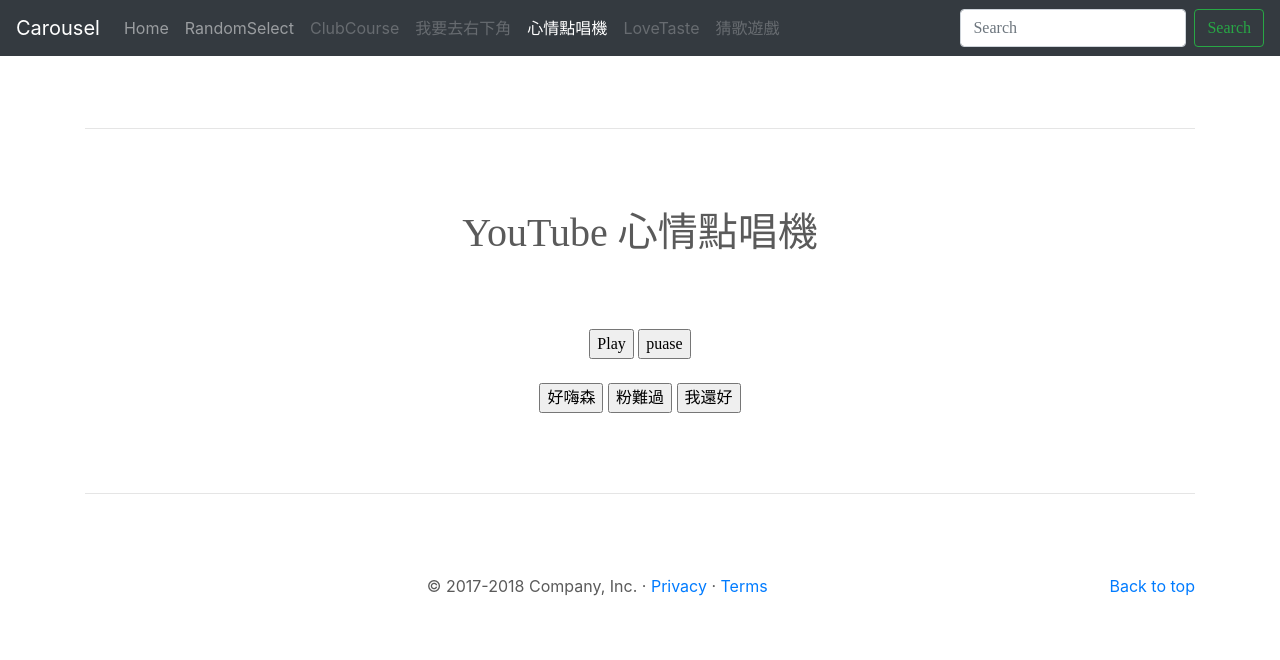
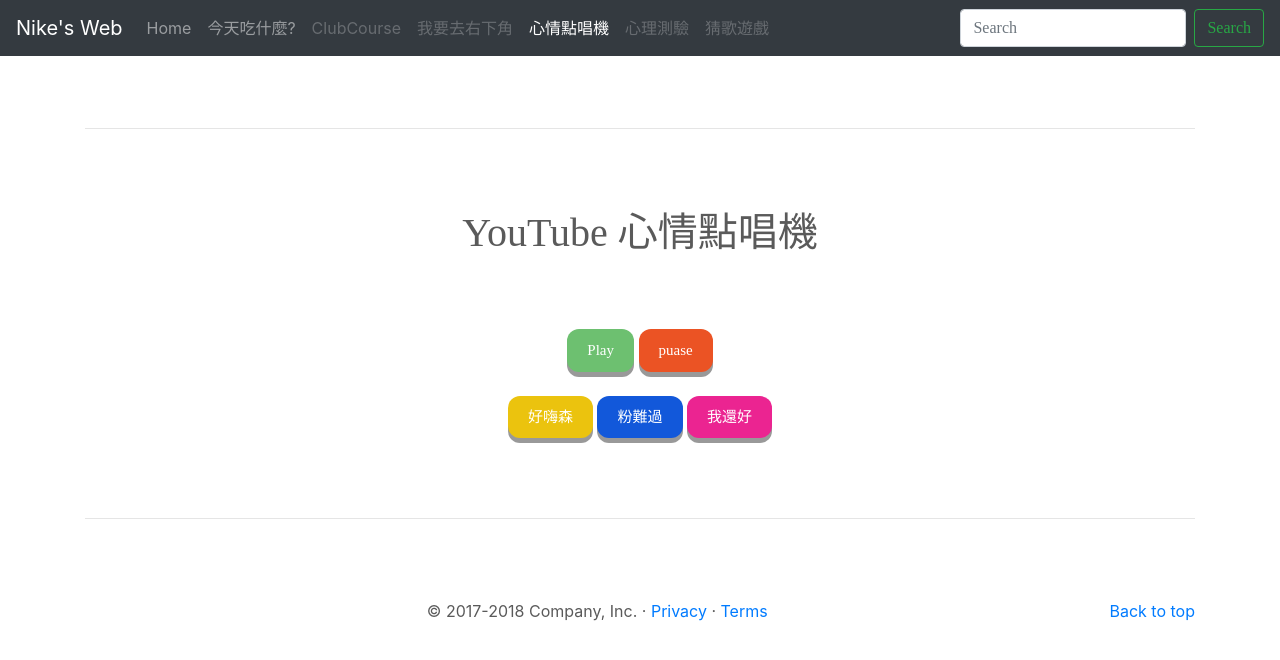
Before and after one commit to naiqi-97/finalProject, a plain HTML site: page ytplayer.html in a window 1280 px wide. Drawn offline with nearby package versions, Linux system fonts and the light colour scheme.

Commit message:
second commit

```diff
--- a/RPG/main.js
+++ b/RPG/main.js
@@ -31,7 +31,7 @@
 });
 
 $(document).keydown(function(event){
-    console.log(event);
+    //console.log(event);
     let targetImgMainX, targetImgMainY,  targetBlock, cutImagePositionX;
     event.preventDefault();
 
--- a/Youtube/main.js
+++ b/Youtube/main.js
@@ -1,7 +1,7 @@
 var player;
 var currentPlay = 0;
 var playList = happyPlayList;
-
+var playTime = happyplayTime;
 function onYouTubeIframeAPIReady(){
 
     player = new YT.Player("player",{
@@ -26,6 +26,7 @@
 function onPlayerReady(event){
     $("#happyButton").click(function(){
         playList=happyPlayList;
+        playTime=sadplayTime;
         currentPlay = 0;
         $("#musicTitle").text("");
         player.cueVideoById({
@@ -38,6 +39,7 @@
     });
     $("#sadButton").click(function(){
         playList=sadPlayList;
+        playTime=sadplayTime;
         currentPlay = 0;
         $("#musicTitle").text("");
         player.cueVideoById({
@@ -49,6 +51,7 @@
     });
     $("#fineButton").click(function(){
         playList=finePlayList;
+        playTime=fineplayTime;
         currentPlay = 0;
         $("#musicTitle").text("");
         player.cueVideoById({
--- a/Youtube/playlist.js
+++ b/Youtube/playlist.js
@@ -29,7 +29,27 @@
     "ipggaw0mGjk",//野狼Disco
 ];
 //播放起訖秒數
-let playTime = [
+let happyplayTime = [
+    [60,83],
+    [79,98],
+    [76,91],
+    [60,89],
+    [79,98],
+    [76,90],
+    [60,90],
+    [79,98],
+]
+let sadplayTime = [
+    [60,80],
+    [79,90],
+    [76,90],
+    [60,95],
+    [79,98],
+    [76,95],
+    [60,90],
+    [79,98],
+]
+let fineplayTime = [
     [60,80],
     [79,100],
     [76,90],
@@ -37,5 +57,5 @@
     [79,98],
     [76,90],
     [60,90],
-    [79,98],
+    [79,90],
 ]
--- a/Youtube/style.css
+++ b/Youtube/style.css
@@ -5,3 +5,108 @@
 h2{
     height: 32px;
 }
+#playButton{
+    display: inline-block;
+    padding: 10px 20px;
+    font-size: 15px;
+    cursor: pointer;
+    text-align: center;
+    text-decoration: none;
+    outline: none;
+    color: #fff;
+    background-color: #6dc070;
+    border: none;
+    border-radius: 12px;
+    box-shadow: 0 5px #999;
+}
+#playButton:hover {background-color: #6dc070}
+
+#playButton:active {
+  background-color: #8fb991;
+  box-shadow: 0 5px #666;
+  transform: translateY(4px);
+}
+#pauseButton{
+    display: inline-block;
+    padding: 10px 20px;
+    font-size: 15px;
+    cursor: pointer;
+    text-align: center;
+    text-decoration: none;
+    outline: none;
+    color: #fff;
+    background-color: rgb(235, 83, 36);
+    border: none;
+    border-radius: 12px;
+    box-shadow: 0 5px #999;
+}
+#pauseButton:hover {background-color: rgb(235, 83, 36)}
+
+#pauseButton:active {
+  background-color: rgb(238, 104, 64);
+  box-shadow: 0 5px #666;
+  transform: translateY(4px);
+}
+#fineButton{
+    display: inline-block;
+    padding: 10px 20px;
+    font-size: 15px;
+    cursor: pointer;
+    text-align: center;
+    text-decoration: none;
+    outline: none;
+    color: #fff;
+    background-color: rgb(235, 36, 145);
+    border: none;
+    border-radius: 12px;
+    box-shadow: 0 5px #999;
+}
+#fineButton:hover {background-color: rgb(235, 36, 145)}
+
+#fineButton:active {
+  background-color: rgb(233, 105, 175);
+  box-shadow: 0 5px #666;
+  transform: translateY(4px);
+}
+#happyButton{
+    display: inline-block;
+    padding: 10px 20px;
+    font-size: 15px;
+    cursor: pointer;
+    text-align: center;
+    text-decoration: none;
+    outline: none;
+    color: #fff;
+    background-color: rgb(235, 195, 14);
+    border: none;
+    border-radius: 12px;
+    box-shadow: 0 5px #999;
+}
+#happyButton:hover {background-color: rgb(235, 195, 14)}
+
+#happyButton:active {
+  background-color: rgb(241, 243, 130);
+  box-shadow: 0 5px #666;
+  transform: translateY(4px);
+}
+#sadButton{
+    display: inline-block;
+    padding: 10px 20px;
+    font-size: 15px;
+    cursor: pointer;
+    text-align: center;
+    text-decoration: none;
+    outline: none;
+    color: #fff;
+    background-color: rgb(18, 88, 218);
+    border: none;
+    border-radius: 12px;
+    box-shadow: 0 5px #999;
+}
+#sadButton:hover {background-color: rgb(18, 88, 218)}
+
+#sadButton:active {
+  background-color: rgb(80, 133, 231);
+  box-shadow: 0 5px #666;
+  transform: translateY(4px);
+}
--- a/ytplayer.html
+++ b/ytplayer.html
@@ -7,7 +7,7 @@
     <meta name="author" content="">
     <link rel="icon" href="favicon.ico">
 
-    <title>Carousel Template for Bootstrap</title>
+    <title>naiqi耍廢日常</title>
 
     <!-- Bootstrap core CSS -->
     <link href="dist/css/bootstrap.min.css" rel="stylesheet">
@@ -20,7 +20,7 @@
 
     <header>
       <nav class="navbar navbar-expand-md navbar-dark fixed-top bg-dark">
-        <a class="navbar-brand" href="#">Carousel</a>
+        <a class="navbar-brand" href="#">Nike's Web</a>
         <button class="navbar-toggler" type="button" data-toggle="collapse" data-target="#navbarCollapse" aria-controls="navbarCollapse" aria-expanded="false" aria-label="Toggle navigation">
           <span class="navbar-toggler-icon"></span>
         </button>
@@ -30,7 +30,7 @@
               <a class="nav-link" href="index.html">Home <span class="sr-only">(current)</span></a>
             </li>
             <li class="nav-item">
-              <a class="nav-link" href="random-select.html">RandomSelect</a>
+              <a class="nav-link" href="random-select.html">今天吃什麼?</a>
             </li>
             <li class="nav-item">
               <a class="nav-link disabled" href="club-course.html">ClubCourse</a>
@@ -42,7 +42,7 @@
                 <a class="nav-link disabled" href="#">心情點唱機</a>
             </li>
             <li class="nav-item">
-                <a class="nav-link disabled" href="love-taste.html">LoveTaste</a>
+                <a class="nav-link disabled" href="love-taste.html">心理測驗</a>
               </li>
               <li class="nav-item">
                 <a class="nav-link disabled" href="guessSong.html">猜歌遊戲</a>
```
Also changed, not shown: club-course.html (+4 -4 lines), guessSong.html (+3 -3 lines), index.html (+3 -2 lines), love-taste.html (+4 -4 lines), random-select.html (+4 -4 lines), rpg.html (+4 -4 lines).
